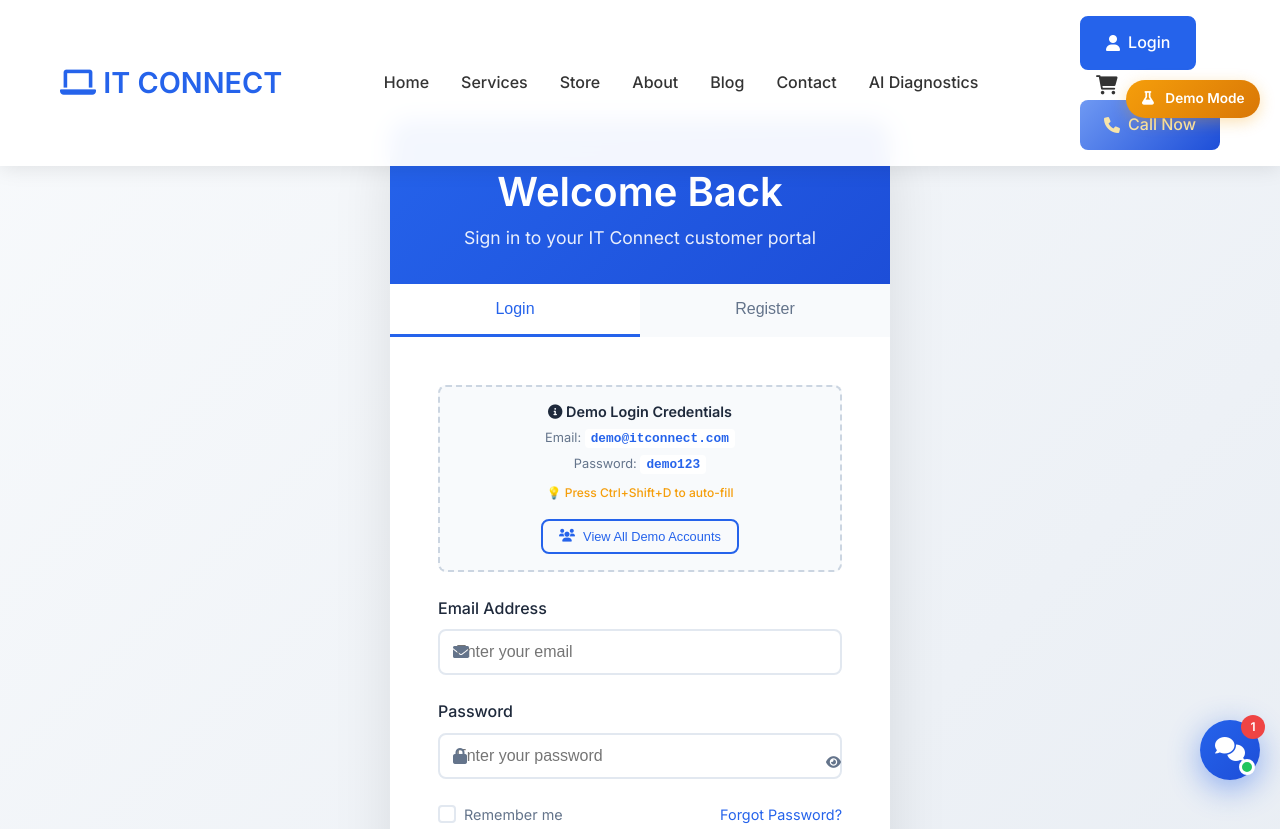
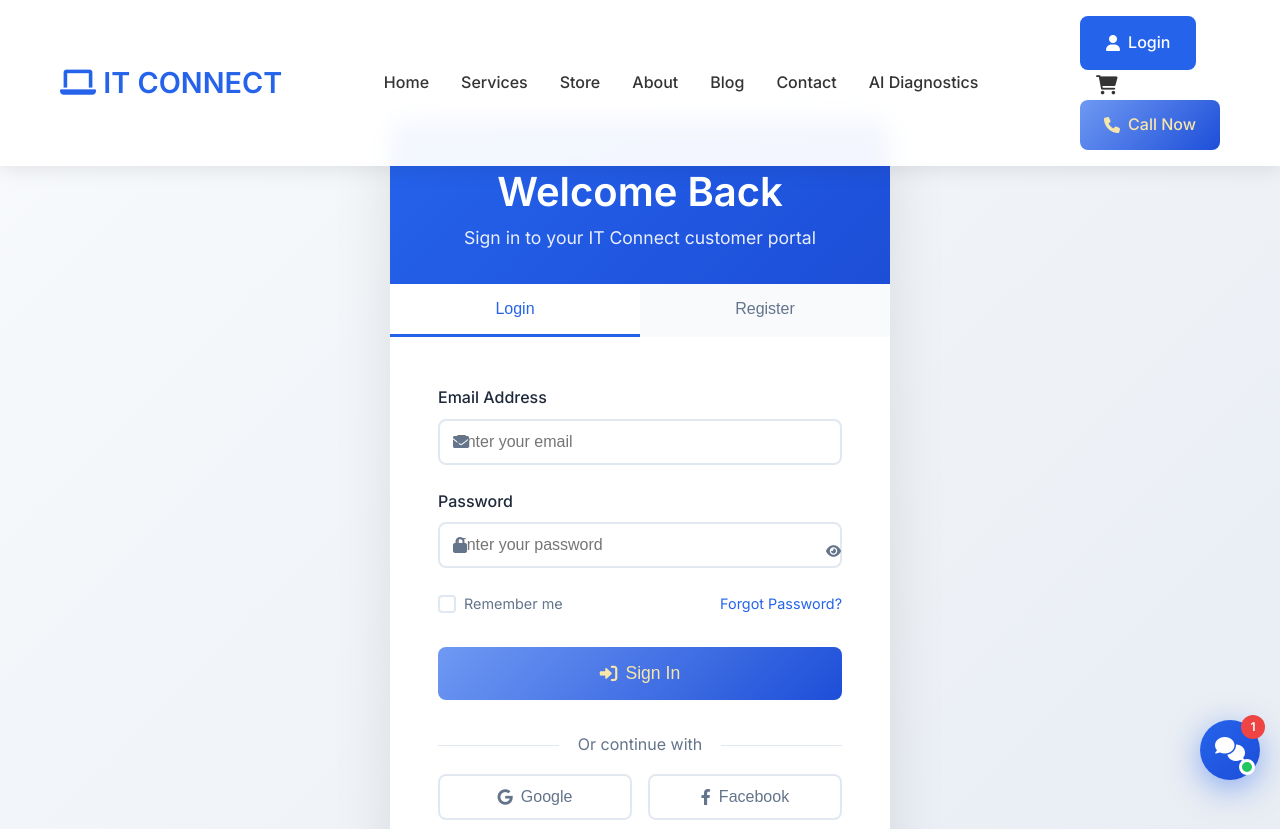
Before and after one commit to Sriramtlsp/itconnect.com, a plain HTML site: page login.html in a window 1280 px wide. Shown: the top 829 px of the page. Drawn offline with Linux system fonts and the light colour scheme.

Commit message:
Update login.html

```diff
--- a/login.html
+++ b/login.html
@@ -52,9 +52,7 @@
     </header>
 
     <!-- Demo Mode Indicator -->
-    <div class="demo-mode-indicator">
-        <i class="fas fa-flask"></i> Demo Mode
-    </div>
+
 
     <!-- Login Section -->
     <section class="login-section">
@@ -72,16 +70,7 @@
 
                 <!-- Login Form -->
                 <div class="tab-content active" id="login">
-                    <!-- Demo Credentials Helper -->
-                    <div class="demo-credentials">
-                        <h4><i class="fas fa-info-circle"></i> Demo Login Credentials</h4>
-                        <p>Email: <code>demo@itconnect.com</code></p>
-                        <p>Password: <code>demo123</code></p>
-                        <p class="shortcut">💡 Press Ctrl+Shift+D to auto-fill</p>
-                        <button type="button" class="btn btn-outline btn-sm" onclick="showAllDemoCredentials()">
-                            <i class="fas fa-users"></i> View All Demo Accounts
-                        </button>
-                    </div>
+
 
                     <form class="login-form" id="loginForm">
                         <div class="form-group">
```
